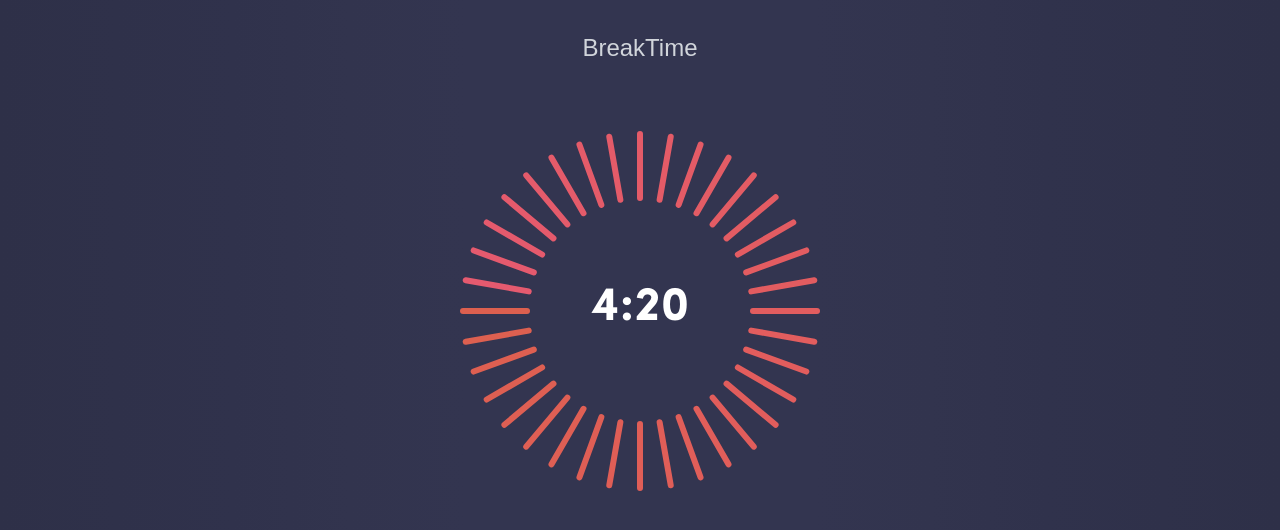
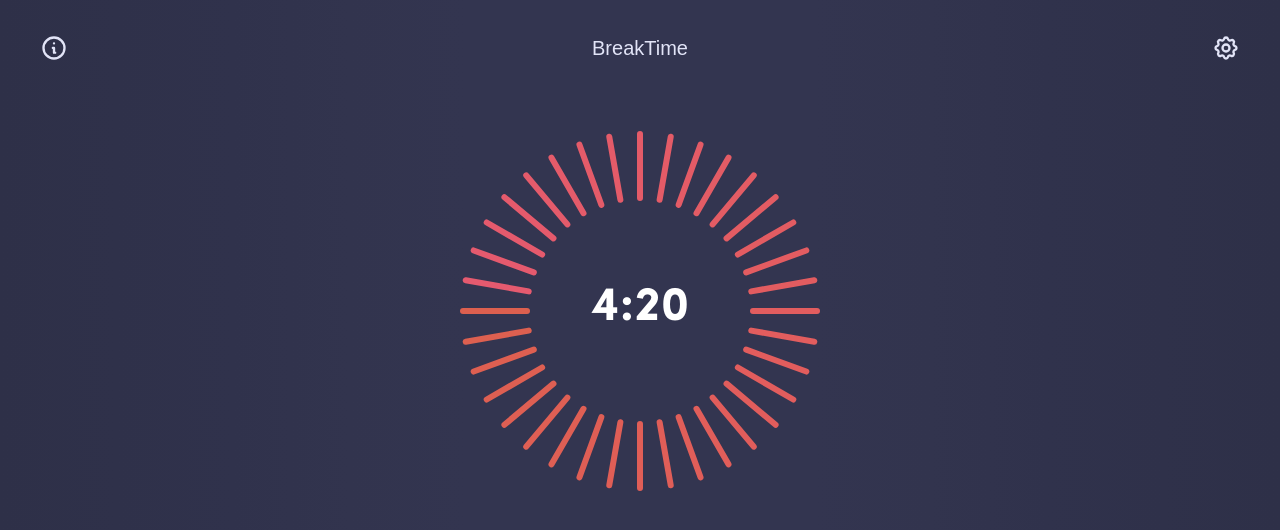
Before and after one commit to Performave/BreakTime, a Vue app: page /#/ in a window 1280 px wide. Shown: the top 530 px of the page. Built offline with nearby package versions, Linux system fonts and the light colour scheme; a web font is replaced by a local one.

Commit message:
Added VControls + Tailwind Forms

```diff
--- a/package.json
+++ b/package.json
@@ -13,6 +13,7 @@
   },
   "main": "background.js",
   "dependencies": {
+    "@tailwindcss/forms": "^0.3.2",
     "core-js": "^3.6.5",
     "vue": "^3.0.0",
     "vue-router": "^4.0.0-0",
--- /dev/null
+++ b/src/components/VControls.vue
@@ -0,0 +1,22 @@
+<template>
+    <div class="flex items-center justify-center w-full h-24 px-10">
+
+    </div>
+</template>
+
+<script lang="ts">
+import { defineComponent } from 'vue'
+
+export default defineComponent({
+    name: "VControls",
+    setup () {
+
+
+        return {}
+    }
+})
+</script>
+
+<style scoped>
+
+</style>
--- a/src/components/VHeader.vue
+++ b/src/components/VHeader.vue
@@ -1,24 +1,66 @@
 <template>
-    <div class="flex items-center h-24 mb-5">
-        <div class="w-1/3"></div>
-        <div class="flex justify-center w-1/3"><h1 class="text-2xl text-gray-300">BreakTime</h1></div>
-        <div class="w-1/3"></div>
+  <div class="flex items-center h-24 mb-5 px-10">
+    <div class="flex justify-left w-1/3">
+      <a>
+        <svg
+          xmlns="http://www.w3.org/2000/svg"
+          class="h-7 w-7 muted-title"
+          fill="none"
+          viewBox="0 0 24 24"
+          stroke="currentColor"
+        >
+          <path
+            stroke-linecap="round"
+            stroke-linejoin="round"
+            stroke-width="2"
+            d="M13 16h-1v-4h-1m1-4h.01M21 12a9 9 0 11-18 0 9 9 0 0118 0z"
+          />
+        </svg>
+      </a>
     </div>
+    <div class="flex justify-center w-1/3">
+      <h1 class="text-xl muted-title">BreakTime</h1>
+    </div>
+    <div class="flex justify-end w-1/3">
+      <a>
+        <svg
+          xmlns="http://www.w3.org/2000/svg"
+          class="h-7 w-7 muted-title"
+          fill="none"
+          viewBox="0 0 24 24"
+          stroke="currentColor"
+        >
+          <path
+            stroke-linecap="round"
+            stroke-linejoin="round"
+            stroke-width="2"
+            d="M10.325 4.317c.426-1.756 2.924-1.756 3.35 0a1.724 1.724 0 002.573 1.066c1.543-.94 3.31.826 2.37 2.37a1.724 1.724 0 001.065 2.572c1.756.426 1.756 2.924 0 3.35a1.724 1.724 0 00-1.066 2.573c.94 1.543-.826 3.31-2.37 2.37a1.724 1.724 0 00-2.572 1.065c-.426 1.756-2.924 1.756-3.35 0a1.724 1.724 0 00-2.573-1.066c-1.543.94-3.31-.826-2.37-2.37a1.724 1.724 0 00-1.065-2.572c-1.756-.426-1.756-2.924 0-3.35a1.724 1.724 0 001.066-2.573c-.94-1.543.826-3.31 2.37-2.37.996.608 2.296.07 2.572-1.065z"
+          />
+          <path
+            stroke-linecap="round"
+            stroke-linejoin="round"
+            stroke-width="2"
+            d="M15 12a3 3 0 11-6 0 3 3 0 016 0z"
+          />
+        </svg>
+      </a>
+    </div>
+  </div>
 </template>
 
 <script lang="ts">
-import { defineComponent } from 'vue'
+import { defineComponent } from "vue";
 
 export default defineComponent({
-    name: "VHeader",
-    setup () {
-
-
-        return {}
-    }
-})
+  name: "VHeader",
+  setup() {
+    return {};
+  },
+});
 </script>
 
 <style scoped>
-
+.muted-title {
+  color: #e2e4f7;
+}
 </style>
--- a/src/views/Home.vue
+++ b/src/views/Home.vue
@@ -1,6 +1,7 @@
 <template>
   <v-header />
   <v-timer />
+  <v-controls />
 </template>
 
 <script lang="ts">
@@ -8,12 +9,14 @@ import { defineComponent } from "vue";
 
 import VHeader from "@/components/VHeader.vue";
 import VTimer from "@/components/VTimer.vue";
+import VControls from "@/components/VControls.vue";
 
 export default defineComponent({
   name: "Home",
   components: {
     VHeader,
     VTimer,
+    VControls
   }
 });
 </script>
```
Also changed, not shown: 1 other file (tests, documents, lock files or other folders).
